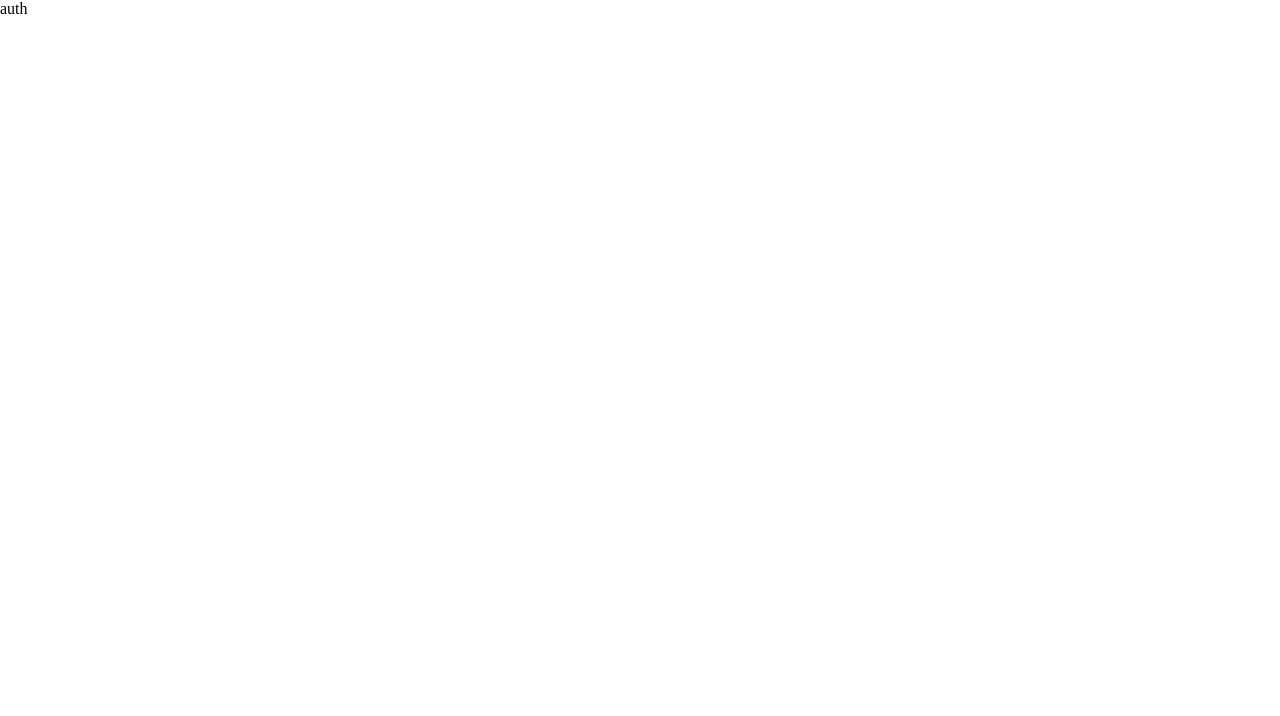
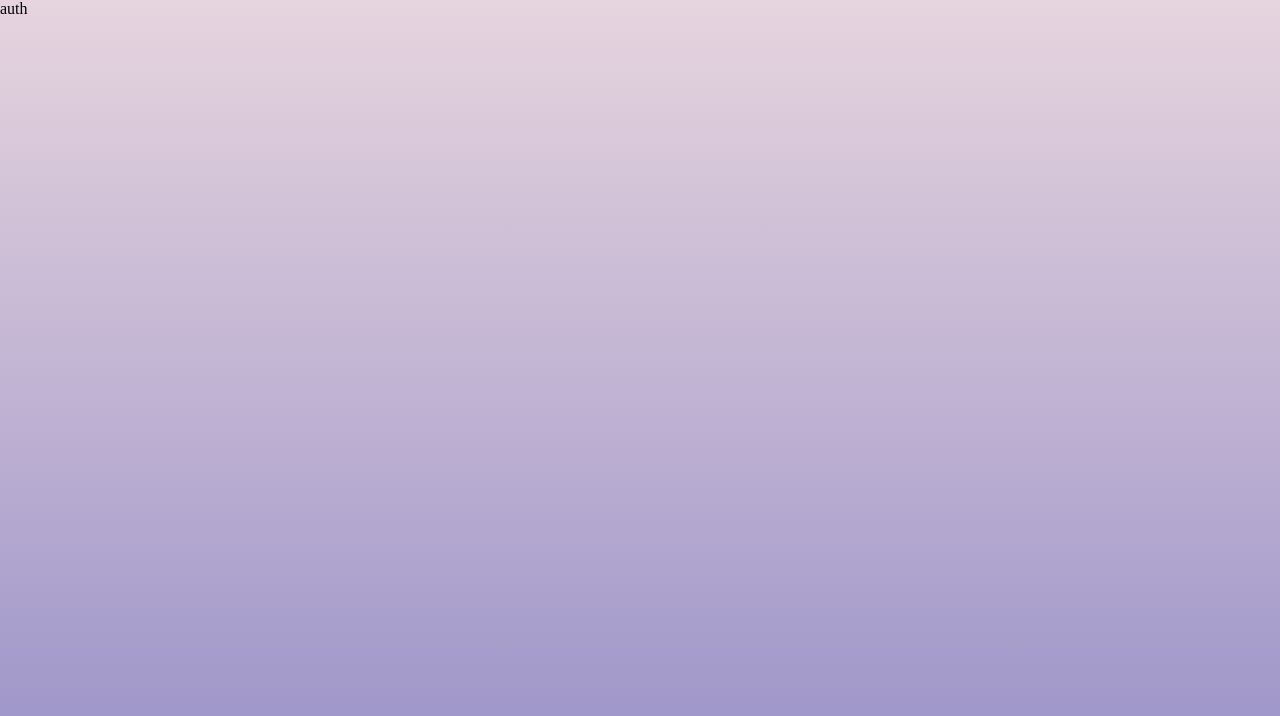
Before and after one commit to hj-abzal/finals-ATE, a React (Vite) app: page /auth in a window 1280 px wide. Shown: the top 716 px of the page. Built offline with nearby package versions, Linux system fonts and the light colour scheme; the HTML template or start-up script is replaced by a standard one.

Commit message:
configure project

```diff
--- a/src/App.css
+++ b/src/App.css
@@ -1,4 +1,7 @@
 .App {
   width: 100vw;
   height: 100vh;
+  position: relative;
+
+  background: linear-gradient(180deg, #E6D4DE 0%, #9890C7 100%);
 }
```
Also changed, not shown: src/Authorization/auth.module.css (added).
